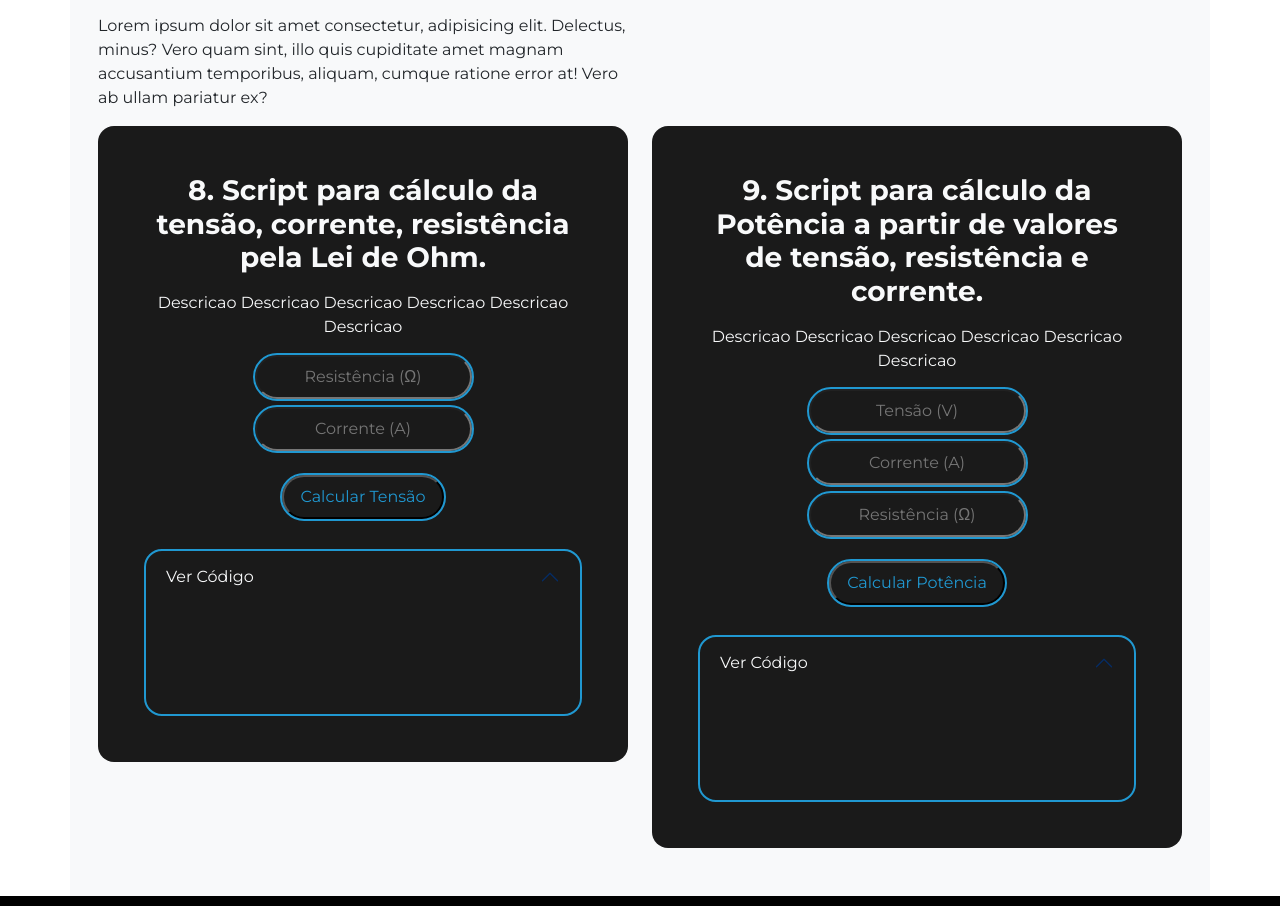
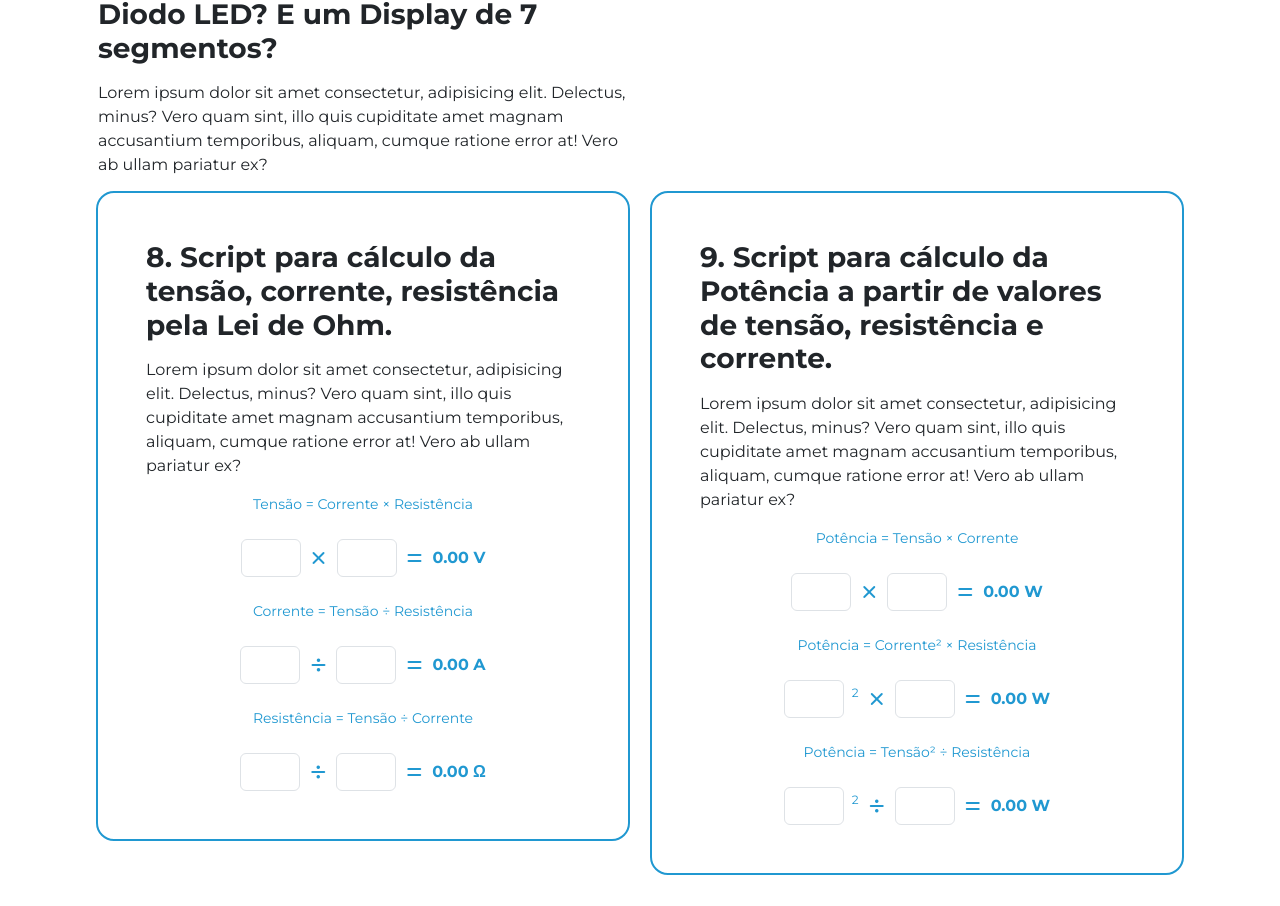
Before and after one commit to hvjustus/situacao-de-aprendizagem, a plain HTML site: page fundeletroeletronica.html in a window 1280 px wide. Shown: the part 4399-5305 px from the top of the page. Drawn offline with nearby package versions, Linux system fonts and the light colour scheme.

Commit message:
scripts calc. eletroeletronica implementados

```diff
--- a/assets/css/style.css
+++ b/assets/css/style.css
@@ -28,3 +28,5 @@
 .icon { height: 1.25rem; width: auto; }
 .icon-sm { height: 0.875rem; width: auto; }
 .icon-xs { height: 0.550rem; width: auto; }
+
+.input-small { max-width: 60px; }
--- a/fundeletroeletronica.html
+++ b/fundeletroeletronica.html
@@ -6,6 +6,7 @@
     <meta name="viewport" content="width=device-width, initial-scale=1.0">
 
     <link rel="stylesheet" href="./assets/css/style.css">
+    <script src="./assets/js/scriptFundEletronica.js" defer></script>
 
     <!-- hover.css -->
     <link rel="stylesheet" href="./assets/css/hover-min.css" media="all">
@@ -318,98 +319,104 @@
                 </div>
             </div>
         </section>
-        <section class="container-lg py-4 py-md-5 bg-light">
+
+        <section class="container-lg py-4 py-md-5">
             <div class="row g-4 px-3">
                 <div class="col-12 col-md-6">
                     <div>
-                        <h1 class="fs-3 fw-bold mb-3">2. Scripts de calculo</h1>
+                        <h1 class="fs-3 fw-bold mb-3">11. O que é um diodo? O que é um Diodo LED? E um Display de 7
+                            segmentos?</h1>
                         <p>Lorem ipsum dolor sit amet consectetur, adipisicing elit. Delectus, minus? Vero quam sint,
                             illo quis cupiditate amet magnam accusantium temporibus, aliquam, cumque ratione error at!
                             Vero ab ullam pariatur ex?</p>
                     </div>
                 </div>
             </div>
-
             <div class="row g-4 px-3">
                 <div class="col-12 col-md-6">
-                    <div class="p-4 p-md-5 bg-grey rounded-4 text-center text-light">
-                        <h2 class="fs-3 fw-bold mb-3">8. Script para cálculo da tensão, corrente, resistência pela Lei
-                            de Ohm.</h2>
-                        <p>Descricao Descricao Descricao Descricao Descricao Descricao</p>
-                        <div class="mb-3">
-                            <input class="bg-transparent p-2 rounded-pill hvj-outline w-50 text-center mb-2 hvj-text"
-                                id="resistencia" placeholder="Resistência (Ω)">
-                            <input class="bg-transparent p-2 rounded-pill hvj-outline w-50 text-center mb-2 hvj-text"
-                                id="corrente" placeholder="Corrente (A)">
-                        </div>
-                        <button id="calcularTensao"
-                            class="bg-transparent px-3 py-2 rounded-pill hvj-outline hvj-text mb-3">Calcular
-                            Tensão</button>
-
-                        <p id="resultadoOhm" class="hvj-text"></p>
-                        <div class="accordion" id="scriptVolts">
-                            <div class="accordion-item bg-transparent border-0 hvj-outline rounded-4 hvj-text">
-                                <h2 class="accordion-header">
-                                    <button
-                                        class="accordion-button bg-transparent text-light text-center border-0 shadow-none"
-                                        type="button" data-bs-toggle="collapse" data-bs-target="#collapseOne"
-                                        aria-expanded="true" aria-controls="collapseOne">
-                                        Ver Código
-                                    </button>
-                                </h2>
-                                <div id="collapseOne" class="accordion-collapse collapse show"
-                                    data-bs-parent="#scriptVolts">
-                                    <div class="accordion-body bg-transparent text-light">
-                                        <pre><code>
-
-                                        </code></pre>
-                                    </div>
-                                </div>
+                    <div class="rounded-4 hvj-outline p-3 p-md-5">
+                        <h1 class="fs-3 fw-bold mb-3">8. Script para cálculo da tensão, corrente, resistência pela Lei
+                            de Ohm.</h1>
+                        <p>Lorem ipsum dolor sit amet consectetur, adipisicing elit. Delectus, minus? Vero quam sint,
+                            illo quis cupiditate amet magnam accusantium temporibus, aliquam, cumque ratione error at!
+                            Vero ab ullam pariatur ex?</p>
+                        <div class="justify-content-center gap-3">
+                            <div class="d-flex align-items-center justify-content-center gap-2 mb-4">
+                                <span class="hvj-text small">Tensão = Corrente × Resistência</span>
+                            </div>
+                            <div class="d-flex align-items-center justify-content-center gap-2 mb-4">
+                                <input type="number" class="form-control input-small" id="input1a">
+                                <i class="fa-solid fa-xmark hvj-text"></i>
+                                <input type="number" class="form-control input-small" id="input1b">
+                                <i class="fa-solid fa-equals hvj-text"></i>
+                                <span class="hvj-text fw-bold" id="resTensao">0.00 V</span>
+                            </div>
+                            <div class="d-flex align-items-center justify-content-center gap-2 mb-4">
+                                <span class="hvj-text small">Corrente = Tensão ÷ Resistência</span>
+                            </div>
+                            <div class="d-flex align-items-center justify-content-center gap-2 mb-4">
+                                <input type="number" class="form-control input-small" id="input2a">
+                                <i class="fa-solid fa-divide hvj-text"></i>
+                                <input type="number" class="form-control input-small" id="input2b">
+                                <i class="fa-solid fa-equals hvj-text"></i>
+                                <span class="hvj-text fw-bold" id="resCorrente">0.00 A</span>
+                            </div>
+                            <div class="d-flex align-items-center justify-content-center gap-2 mb-4">
+                                <span class="hvj-text small">Resistência = Tensão ÷ Corrente</span>
+                            </div>
+                            <div class="d-flex align-items-center justify-content-center gap-2">
+                                <input type="number" class="form-control input-small" id="input3a">
+                                <i class="fa-solid fa-divide hvj-text"></i>
+                                <input type="number" class="form-control input-small" id="input3b">
+                                <i class="fa-solid fa-equals hvj-text"></i>
+                                <span class="hvj-text fw-bold" id="resResistencia">0.00 Ω</span>
                             </div>
                         </div>
                     </div>
                 </div>
-
                 <div class="col-12 col-md-6">
-                    <div class="p-4 p-md-5 bg-grey rounded-4 text-center text-light">
-                        <h2 class="fs-3 fw-bold mb-3">9. Script para cálculo da Potência a partir de valores de tensão,
-                            resistência e
-                            corrente.</h2>
-                        <p>Descricao Descricao Descricao Descricao Descricao Descricao</p>
-                        <div class="mb-3">
-                            <input class="bg-transparent p-2 rounded-pill hvj-outline w-50 text-center mb-2 hvj-text"
-                                id="tensao" placeholder="Tensão (V)">
-                            <input class="bg-transparent p-2 rounded-pill hvj-outline w-50 text-center mb-2 hvj-text"
-                                id="correnteP" placeholder="Corrente (A)">
-                            <input class="bg-transparent p-2 rounded-pill hvj-outline w-50 text-center mb-2 hvj-text"
-                                id="resistenciaP" placeholder="Resistência (Ω)">
-                        </div>
-                        <button id="calcularPotencia"
-                            class="bg-transparent px-3 py-2 rounded-pill hvj-outline hvj-text mb-3">Calcular
-                            Potência</button>
-                        <p id="resultadoPotencia" class="hvj-text"></p>
-                        <div class="accordion" id="scriptWatts">
-                            <div class="accordion-item bg-transparent border-0 hvj-outline rounded-4 hvj-text">
-                                <h2 class="accordion-header">
-                                    <button
-                                        class="accordion-button bg-transparent text-light text-center border-0 shadow-none"
-                                        type="button" data-bs-toggle="collapse" data-bs-target="#collapseTwo"
-                                        aria-expanded="true" aria-controls="collapseTwo">
-                                        Ver Código
-                                    </button>
-                                </h2>
-                                <div id="collapseTwo" class="accordion-collapse collapse show"
-                                    data-bs-parent="#scriptWatts">
-                                    <div class="accordion-body bg-transparent text-light">
-                                        <pre><code>
-
-                </code></pre>
-                                    </div>
-                                </div>
+                    <div class="rounded-4 hvj-outline p-3 p-md-5">
+                        <h1 class="fs-3 fw-bold mb-3">9. Script para cálculo da Potência a partir de valores de tensão, resistência e corrente.</h1>
+                        <p>Lorem ipsum dolor sit amet consectetur, adipisicing elit. Delectus, minus? Vero quam sint,
+                            illo quis cupiditate amet magnam accusantium temporibus, aliquam, cumque ratione error at!
+                            Vero ab ullam pariatur ex?</p>
+                        <div class="justify-content-center gap-3">
+                            <div class="d-flex align-items-center justify-content-center gap-2 mb-4">
+                                <span class="hvj-text small">Potência = Tensão × Corrente</span>
+                            </div>
+                            <div class="d-flex align-items-center justify-content-center gap-2 mb-4">
+                                <input type="number" class="form-control input-small" id="input4a">
+                                <i class="fa-solid fa-xmark hvj-text"></i>
+                                <input type="number" class="form-control input-small" id="input4b">
+                                <i class="fa-solid fa-equals hvj-text"></i>
+                                <span class="hvj-text fw-bold" id="resPotencia1">0.00 W</span>
+                            </div>
+                            <div class="d-flex align-items-center justify-content-center gap-2 mb-4">
+                                <span class="hvj-text small">Potência = Corrente² × Resistência</span>
+                            </div>
+                            <div class="d-flex align-items-center justify-content-center gap-2 mb-4">
+                                <input type="number" class="form-control input-small" id="input5a">
+                                <sup class="hvj-text">2</sup>
+                                <i class="fa-solid fa-xmark hvj-text"></i>
+                                <input type="number" class="form-control input-small" id="input5b">
+                                <i class="fa-solid fa-equals hvj-text"></i>
+                                <span class="hvj-text fw-bold" id="resPotencia2">0.00 W</span>
+                            </div>
+                            <div class="d-flex align-items-center justify-content-center gap-2 mb-4">
+                                <span class="hvj-text small">Potência = Tensão² ÷ Resistência</span>
+                            </div>
+                            <div class="d-flex align-items-center justify-content-center gap-2">
+                                <input type="number" class="form-control input-small" id="input6a">
+                                <sup class="hvj-text">2</sup>
+                                <i class="fa-solid fa-divide hvj-text"></i>
+                                <input type="number" class="form-control input-small" id="input6b">
+                                <i class="fa-solid fa-equals hvj-text"></i>
+                                <span class="hvj-text fw-bold" id="resPotencia3">0.00 W</span>
                             </div>
                         </div>
                     </div>
                 </div>
+            </div>
         </section>
     </main>
 
```
Also changed, not shown: assets/js/scriptFundEletronica.js (added, +93 -0 lines), assets/js/scripts-fund-eletroeletronica/calcPotencia.js (deleted, +0 -18 lines), assets/js/scripts-fund-eletroeletronica/calcTensao.js (deleted, +0 -12 lines), fundbancodedados.html (+1 -1 lines), assets/js/scriptFundBancoDados.js (renamed from assets/js/fbdFormCadastroSim.js).
